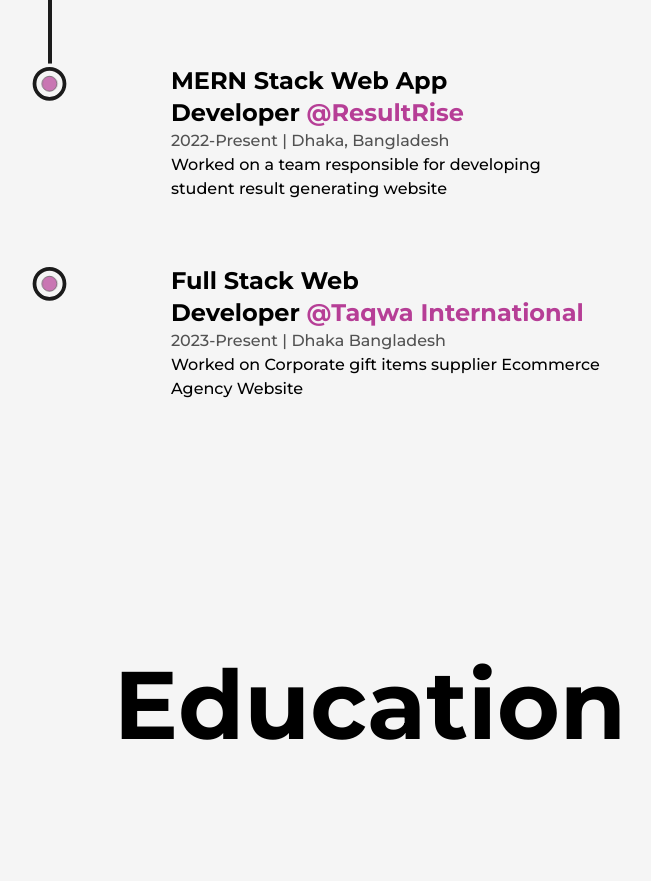
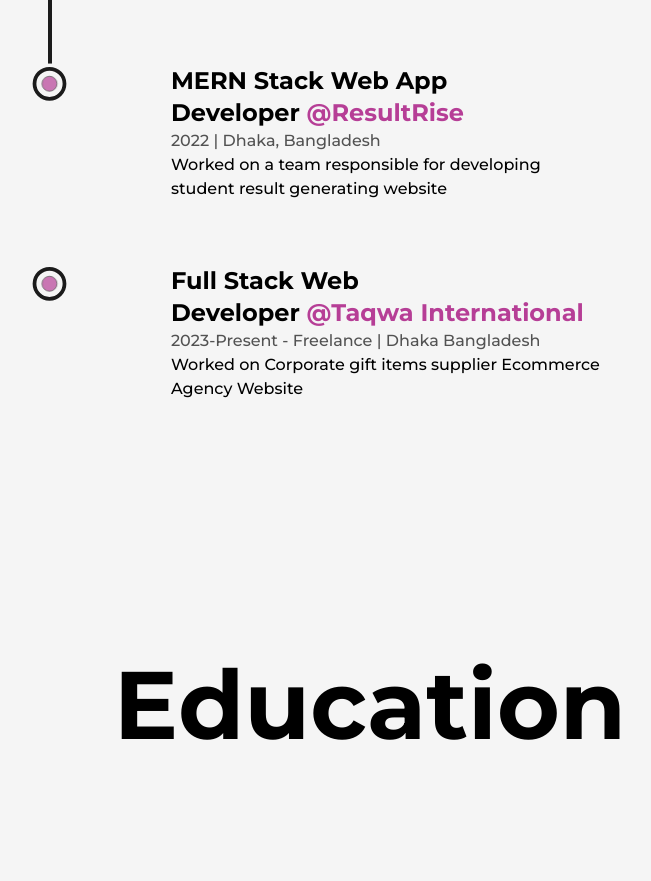
Before and after one commit to akmsyfulalom/dev.akmsyful, a Next.js app: page /about in a window 1280 px wide. Shown: the part 2883-3764 px from the top of the page, without its empty margins (270-921 px from the left). Built offline with nearby package versions, Linux system fonts and the light colour scheme.

Commit message:
max w added

```diff
--- a/src/components/Pages/About/Experences.jsx
+++ b/src/components/Pages/About/Experences.jsx
@@ -46,14 +46,14 @@
 
                         position="MERN Stack Web App Developer" company="ResultRise"
                         companyLink="https://resultrise.vercel.app/"
-                        time="2022-Present" address="Dhaka, Bangladesh"
+                        time="2022" address="Dhaka, Bangladesh"
                         work="Worked on a team responsible for developing  student result generating website"
                     />
                     <Details
 
                         position="Full Stack Web Developer" company="Taqwa International"
                         companyLink="https://www.taqwaint.com/"
-                        time="2023-Present" address="Dhaka Bangladesh"
+                        time="2023-Present - Freelance" address="Dhaka Bangladesh"
                         work="Worked on Corporate gift items supplier Ecommerce Agency Website"
                     />
 
```
